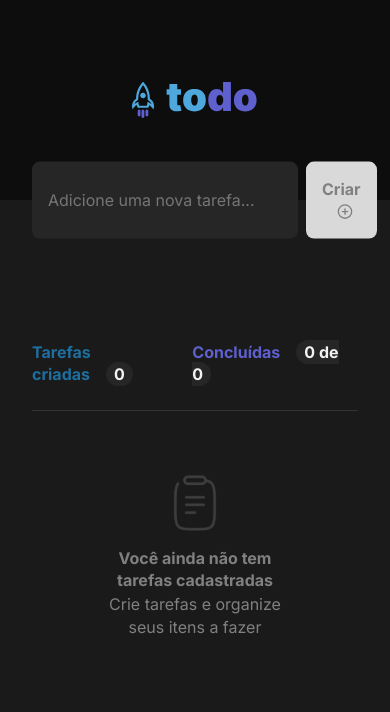
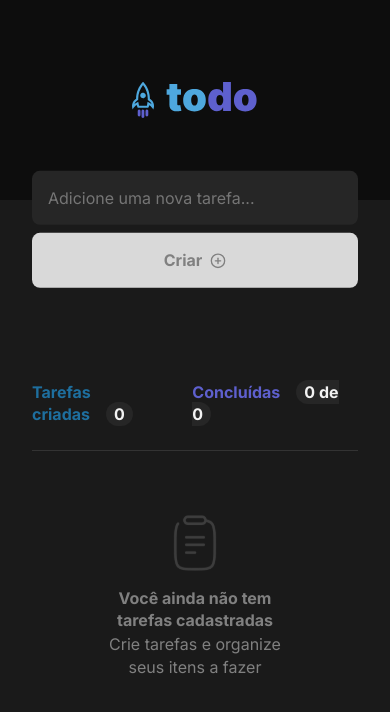
Before and after one commit to gaprados/ignite-todo, a React (Vite) app: page / in a window 390 px wide. Shown: the top 712 px of the page. Built offline with nearby package versions, Linux system fonts and the light colour scheme.

Commit message:
fix: adjusted new task input style in mobile devices

```diff
--- a/src/components/AddTask/AddTask.module.css
+++ b/src/components/AddTask/AddTask.module.css
@@ -50,3 +50,10 @@
   vertical-align: middle;
   margin: 0 0 0.125rem 0.5rem;
 }
+
+@media (max-width: 425px) {
+  .container {
+    flex-direction: column;
+    transform: translateY(-25%);
+  }
+}
```
